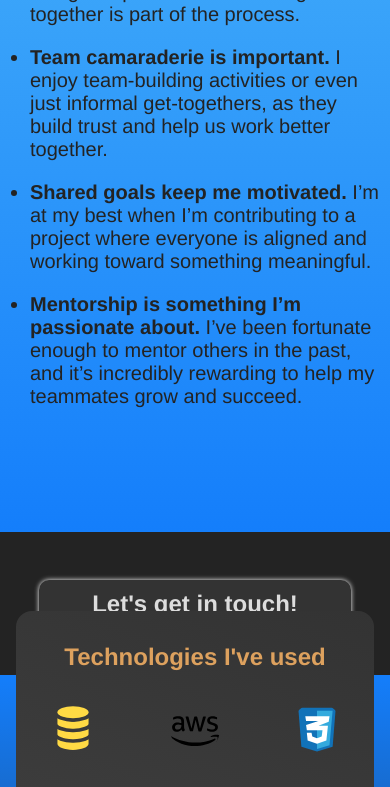
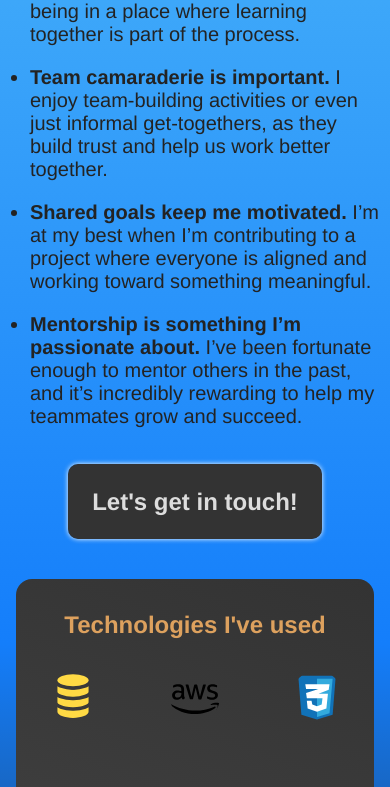
Before and after one commit to Alexbruce1/portfolio2024, a React (Create React App) app: page / in a window 390 px wide. Shown: the part 1531-2318 px from the top of the page. Built offline with nearby package versions, Linux system fonts and the light colour scheme.

Commit message:
Updated some styles and improved css file

```diff
--- a/src/Components/Home.css
+++ b/src/Components/Home.css
@@ -82,6 +82,11 @@
   padding: 10px 1em;
   text-decoration: none;
   margin: auto;
+  transition-duration: .2s;
+}
+
+.home-link:hover {
+  background-color: var(--background-accent-color-shifted);
 }
 
 /* Team section */
@@ -108,6 +113,7 @@
 
 .home-team-paragraph ul {
   text-align: left;
+  margin-bottom: 4em;
 }
 
 .home-team-paragraph li {
@@ -122,7 +128,7 @@
 }
 
 .home-link-contact {
-  margin: 2em auto;
+  margin: auto;
   padding:  10px 2em;
 }
 
@@ -316,29 +322,14 @@
 
   .home-p {
     padding: .5em;
+    margin: 0;
   }
 
-  .home-team-container {
-    background: var(--blue-blue-background-gradient);
-    padding: 4em 10px;
-    color: var(--high-contrast-text-over-blue-bg);
-  }
-
-  .home-team-paragraph {
-    font-size: 20px;
-    padding: 1em 0;
-  }
-
-  .home-team-paragraph ul {
-    padding: 1em;
-    padding-right: 0;
-  }
-
-  .home-divider {
-    visibility: hidden;
-    height: 0;
-    margin: 0;
-  }
+    .home-link {
+      width: 40%;
+      padding: 10px 0;
+      font-size: 1.5em;
+    }
 
   .home-image-container {
     position: relative;
@@ -354,15 +345,19 @@
     box-shadow: var(--big-shadow);
   }
 
-  .home-link {
-    width: 40%;
-    padding: 10px 0;
-    font-size: 1.5em;
+  .home-team-container {
+    background: var(--blue-blue-background-gradient);
+    padding: 4em 10px;
+    color: var(--high-contrast-text-over-blue-bg);
+    margin-top: -8em;
+    margin-bottom: 0;
+    padding-bottom: 8em;
   }
 
-  .home-team-container {
-    margin-top: -8em;
-    margin-bottom: 0;
+  .home-divider {
+    visibility: hidden;
+    height: 0;
+    margin: 0;
   }
 
   .home-team-headline {
@@ -371,16 +366,24 @@
     -webkit-text-fill-color: unset;
   }
 
-  .home-p {
-    margin: 0;
+  .home-team-paragraph {
+    font-size: 20px;
+    padding: 1em 0;
   }
 
   .home-team-paragraph ul {
-    margin: 0;
+    padding: 1em;
+    padding-right: 0;
+    margin-bottom: 0;
   }
 
   .main-paragraph {
     text-align: left;
+  }
+
+  .home-link-contact {
+    margin-bottom: 5em;
+    padding: 1em 3em;
   }
 
   .tech-container-background {
@@ -428,6 +431,10 @@
     box-shadow: 0 0 5px white;
   }
 
+  .home-link-contact {
+    padding: 1em;
+  }
+
   .recommendations {
     grid-template-columns: auto;
     gap: 1em;
--- a/src/Components/Home.js
+++ b/src/Components/Home.js
@@ -183,8 +183,8 @@ function Home() {
             </li>
           </ul>
         </div>
+          <Link className='home-link home-link-contact' to={'/contact'}>Let's get in touch!</Link>
       </div>
-      <Link className='home-link home-link-contact' to={'/contact'}>Let's get in touch!</Link>
       <div className='tech-container-background'>
         <div className='tech-container'>
           <h2>Technologies I've used</h2>
```
